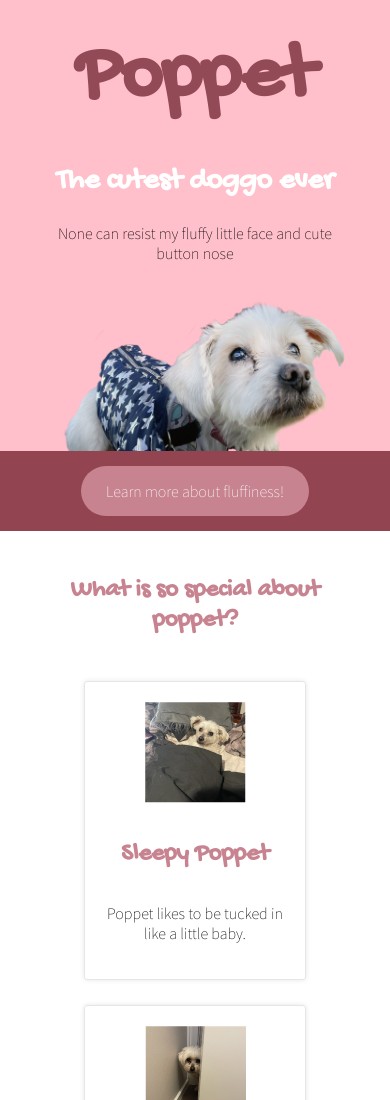
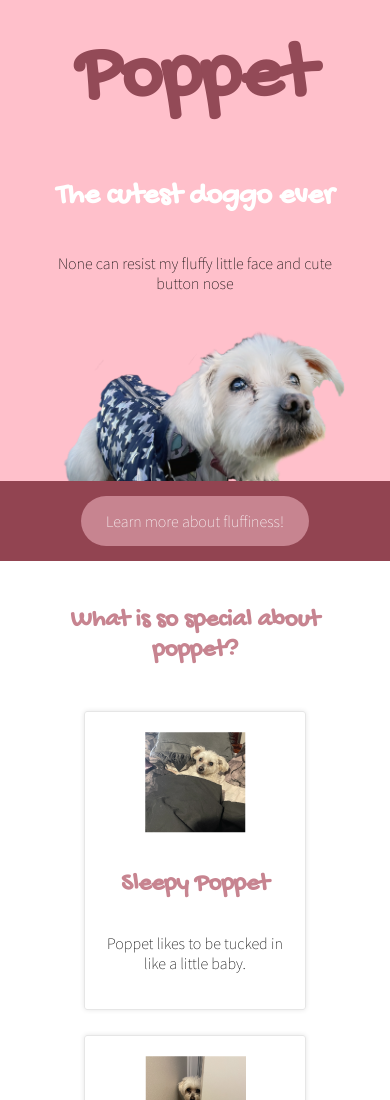
Before and after one commit to Gumboots1993/landing, a plain HTML site: page index.html in a window 390 px wide. Shown: the top 1100 px of the page. Drawn offline with Linux system fonts and the light colour scheme; a web font is replaced by a local one.

Commit message:
updated h2 on landing

```diff
--- a/css/style.css
+++ b/css/style.css
@@ -173,4 +173,8 @@ div {
   h3, h4 {
     line-height: 30px;
   }
+
+  h2 {
+    line-height: 30px;
+  }
 }
```
